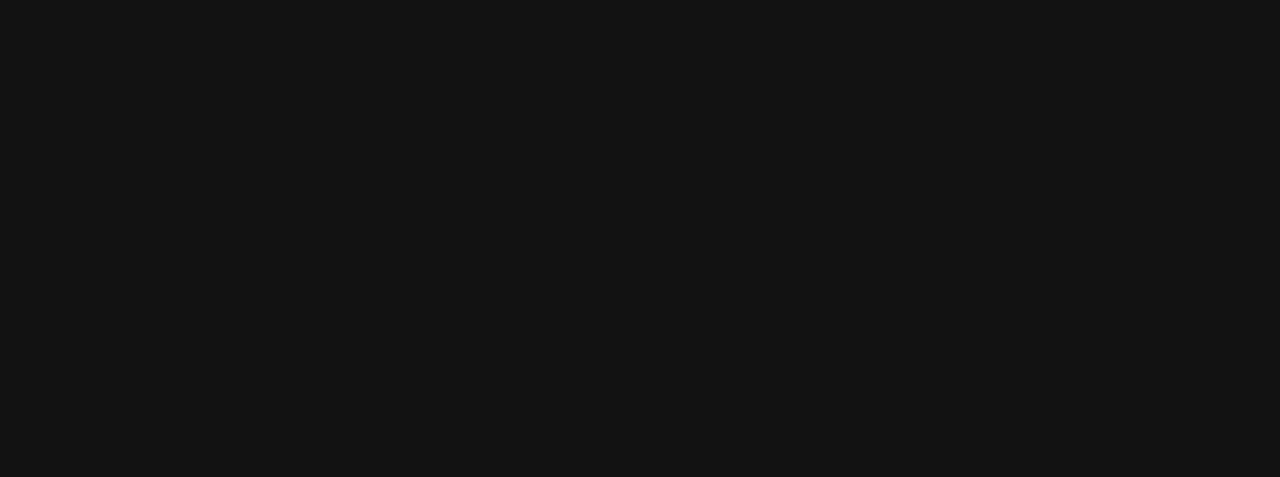
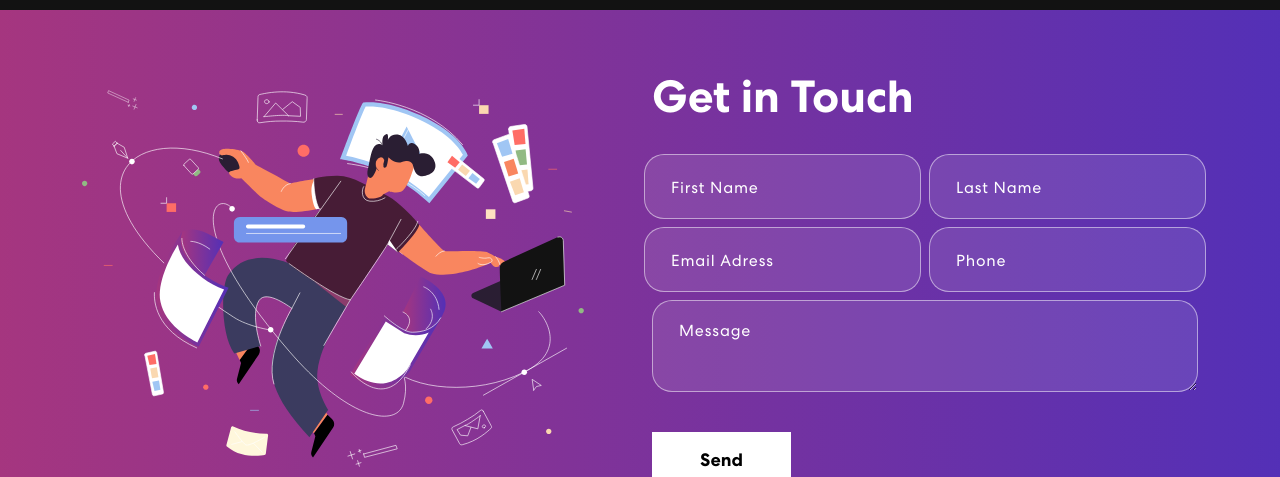
Before and after one commit to juancarlos19820603/portafolio-personal, a React (Create React App) app: page / in a window 1280 px wide. Shown: the part 2323-2800 px from the top of the page. Before the commit the page ends 2333 px from the top, so only its background shows below. Built offline with nearby package versions, Linux system fonts and the light colour scheme; no server answers.

Commit message:
feat(ContactForm): add contact form component for user inquiries

```diff
--- a/package.json
+++ b/package.json
@@ -7,11 +7,15 @@
     "@testing-library/react": "^13.4.0",
     "@testing-library/user-event": "^13.5.0",
     "bootstrap": "^5.3.3",
+    "cors": "^2.8.5",
+    "express": "^4.21.1",
+    "nodemailer": "^6.9.15",
     "react": "^18.3.1",
     "react-bootstrap": "^2.10.5",
     "react-bootstrap-icons": "^1.11.4",
     "react-dom": "^18.3.1",
     "react-lorem-ipsum": "^1.4.10",
+    "react-mailchimp-subscribe": "^2.1.3",
     "react-multi-carousel": "^2.8.5",
     "react-scripts": "5.0.1",
     "web-vitals": "^2.1.4"
--- a/src/App.js
+++ b/src/App.js
@@ -7,6 +7,8 @@
 import 'bootstrap/dist/css/bootstrap.min.css';
 import { Projects } from './components/Projects';
 import { ProjectCard } from './components/ProjectCard';
+import { Contact } from './components/Contact';
+import { MailchimpForm } from './components/MailChimpForm';
 import React, { useRef } from 'react';
 
 
@@ -18,6 +20,8 @@
       <Skills/>
       <Projects/>
       <ProjectCard/>
+      <Contact/>
+      <MailchimpForm/>
 
     </div>
   );
--- /dev/null
+++ b/src/Newsletter.js
@@ -0,0 +1,46 @@
+import { Col, Row, Alert } from "react-bootstrap";
+import { useState, useEffect, e } from "react";
+
+export const  Newsletter = ({onValidated, status, message})=>{
+    const [email, setEmail] = useState('');
+
+    useEffect(()=>{
+        if(status === 'success') clearFields()
+    }, [status])
+
+    const handleSubmit =()=>{
+        e.preventDefault();
+        email &&
+        email.indexOf("@")> -1 &&
+        onValidated({
+            EMAIL: email
+        })
+    }
+        const clearFields=()=>{
+            setEmail('');
+        }
+
+    return(
+        <Col lg={12}>
+            <div className="newsletter-bx">
+                <Row>
+                    <Col lg={12} md={6} xl={5}>
+                    <h3>Subscribe to our Newsletter</h3>
+                    {status === 'sending' && <Alert>Sending...</Alert>}
+                    {status === 'error' && <Alert variant="danger">{message}</Alert>}
+                    {status === 'success' && <Alert variant="success">{message}</Alert>}
+                    </Col>
+                    <Col md={6} xl={7}/>
+                    <form onSubmit={handleSubmit}>
+                        <div className="new-email-bx">
+                            <input value={email} type="email" onChange={(e)=> setEmail(e.target.value)} placeholder="Email Adress"/>
+                            <button type="submit">Submit</button>
+                        </div>
+
+                    </form>
+                </Row>
+            </div>
+
+        </Col>
+    )
+}
--- /dev/null
+++ b/src/components/Contact.js
@@ -0,0 +1,84 @@
+import { useState } from "react"
+import { Container, Col, Row } from "react-bootstrap";
+import contactImg from "../assets/img/contact-img.svg";
+
+export const Contact =()=>{
+
+    const formInitialDetails={
+        firstName:'',
+        lastName:'',
+        email:'',
+        phone:'',
+        message:''
+    }
+    const [formDetails, setFormDetails] = useState(formInitialDetails);
+    const [buttonText, setButtonText] = useState('Send');
+    const [status, setStatus] = useState({});
+    const onFormUpdate=(category, value)=>{
+      setFormDetails({
+        ...formDetails,
+        [category]: value
+      })
+    }
+        const handleSubmit = async (e)=>{
+            e.preventDeafult();
+            setButtonText('Sending...');
+            let response = await fetch ("http://localhost:5000/contact",{
+                method:"POST",
+                headers:{
+                    "Content-Type": "Application/json;charset=utf-8",
+                },
+                body:JSON.stringify(formDetails),
+            });
+            setButtonText("Send");
+            let result = response.json();
+            setFormDetails(formInitialDetails);
+            if(result.code === 200){
+                setStatus({success: true, message: 'Message sent successfully' });
+            }else{
+                setStatus({success: false, message: 'Failed to send message' });
+            }
+        };
+
+    return(
+        <section className="contact" id="connect">
+            <Container>
+                <Row className="align-items-center">
+                    <Col md={6}>
+                    <img src={contactImg} alt="Contact Us"/>
+                    </Col>
+                    <Col md={6}>
+                    <h2>Get in Touch</h2>
+                    <form onSubmit={handleSubmit}>
+                        <Row>
+                            <Col sm={6} className="px-1">
+                            <input type="text" value={formDetails.firstName} placeholder="First Name" onChange={(e) => onFormUpdate('firstName', e.target.value)}/>
+                            </Col>
+                            <Col sm={6} className="px-1">
+                            <input type="text" value={formDetails.lastName} placeholder="Last Name" onChange={(e) => onFormUpdate('lastName', e.target.value)}/>
+                            </Col>
+                            <Col sm={6} className="px-1">
+                            <input type="email" value={formDetails.email} placeholder="Email Adress" onChange={(e) => onFormUpdate('email', e.target.value)}/>
+                            </Col>
+                            <Col sm={6} className="px-1">
+                            <input type="tel" value={formDetails.phone} placeholder="Phone" onChange={(e) => onFormUpdate('phone', e.target.value)}/>
+                            </Col>
+                            <Col>
+                              <textarea row="6" value={formDetails.message} placeholder="Message"  onChange={(e) => onFormUpdate('messagge', e.target.value)}/>
+                                <button type='submit'>{buttonText}</button>
+                            </Col>
+                            {
+                                status.message &&
+                                <Col>
+                                    <p className={status.succes === false? "danger":"succes"}>{status.message}</p>
+                                </Col>
+                            }
+                        </Row>
+                    </form>
+                    </Col>
+
+                </Row>
+            </Container>
+        </section>
+    )
+}
--- /dev/null
+++ b/src/components/MailChimpForm.js
@@ -0,0 +1,22 @@
+import MailchimpSubscribe from "react-mailchimp-subscribe";
+import { Newsletter } from "../Newsletter";
+
+export const MailchimpForm =()=>{
+    const postUrl = `${process.env.REACT_APP_MAILCHIMP_URL}?u=${process.env.REACT_APP_MAILCHIMP_URL_U}$id=${process.env.REACT_APP_MAILCHIMP_ID}`;
+
+    return(
+        <>
+        <MailchimpSubscribe
+            url={postUrl}
+            render={({subscribe, status, message}) => (
+              <Newsletter>
+                status={status}
+                message={message}
+                onValidated={formData => subscribe(formData)}
+              </Newsletter>
+            )}
+            />
+        </>
+    )
+
+}
--- a/src/components/NavBar.js
+++ b/src/components/NavBar.js
@@ -42,7 +42,7 @@
               <Nav className="me-auto">
                 <Nav.Link href="#home" className={activeLink === 'home'?'active navbar-link':'navbar-link'}onClick={()=>onUpdateActiveLink('home')}>Home</Nav.Link>
                 <Nav.Link href="#skills" className={activeLink === 'skills'?'active navbar-link':'navbar-link'}onClick={()=>onUpdateActiveLink('skills')}>Skills</Nav.Link>
-                <Nav.Link href="#projects"className={activeLink === 'projects'?'active navbar-link':'navbar-link'}onClick={()=>onUpdateActiveLink('projects')}>Projects</Nav.Link>
+                <Nav.Link href="#project"className={activeLink === 'project'?'active navbar-link':'navbar-link'}onClick={()=>onUpdateActiveLink('projects')}>Projects</Nav.Link>
               </Nav>
               <span className="navbar-text">
                 <div className="social-icon">
```
Also changed, not shown: src/server.js (added, +52 -0 lines), 2 other files (tests, documents, lock files or other folders).
